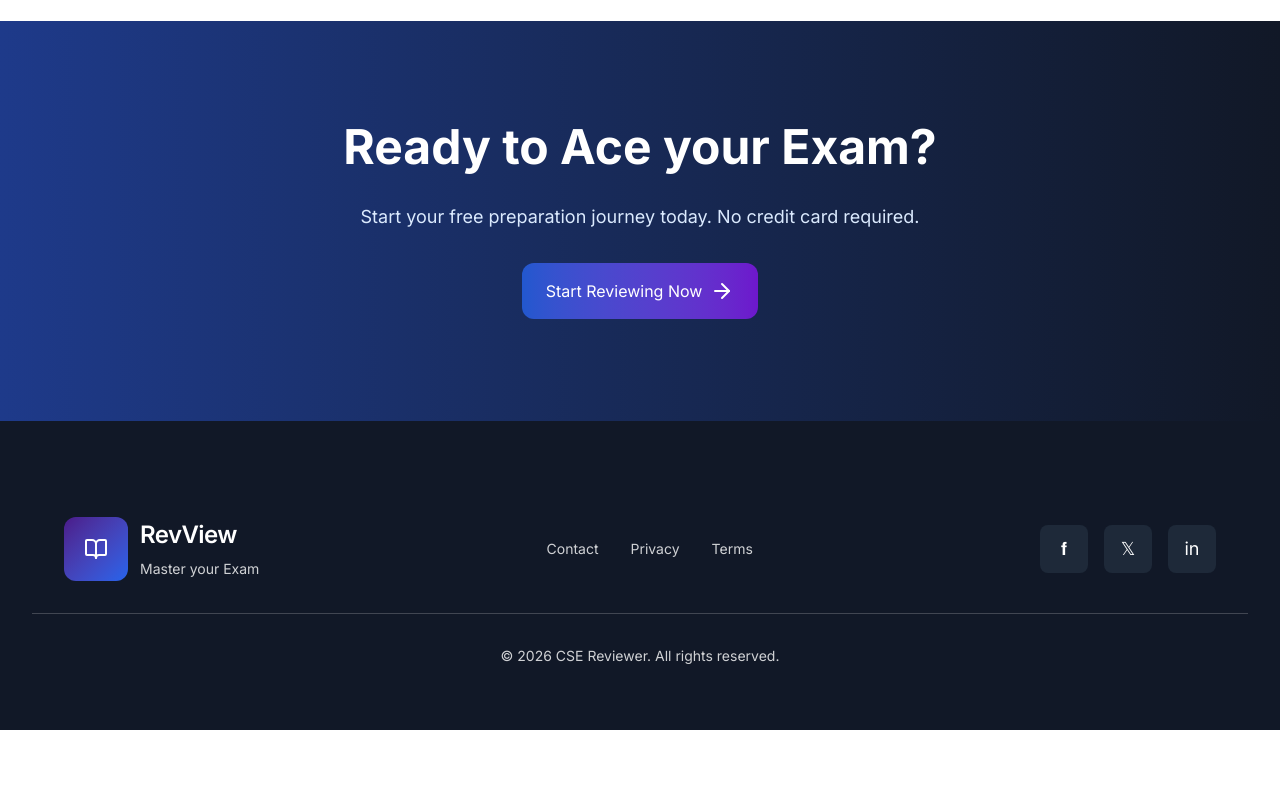
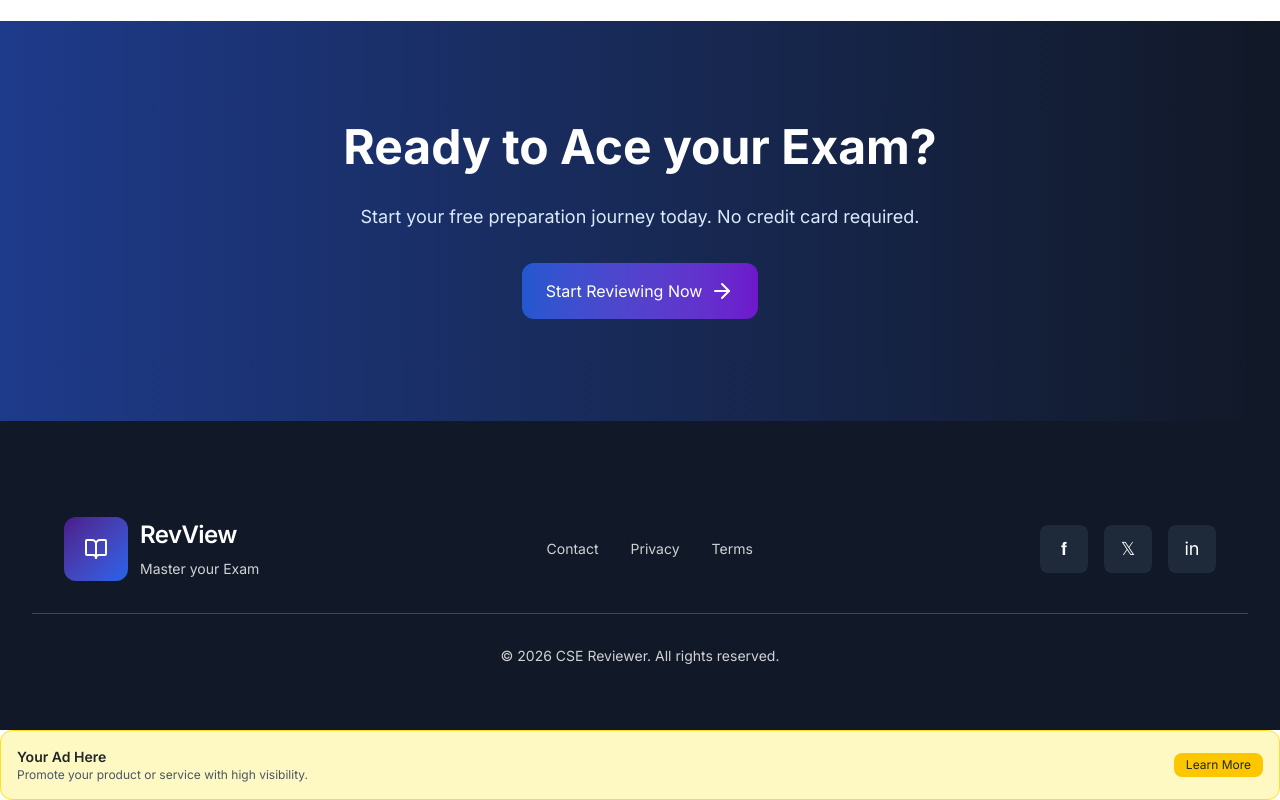
Before and after one commit to johnreyluntayao/revview, a Next.js app: page / in a window 1280 px wide. Shown: the part 4973-5773 px from the top of the page. Before the commit the page ends 5703 px from the top, so only its background shows below. Built offline with nearby package versions, Linux system fonts and the light colour scheme; no server answers.

Commit message:
Sample Ads

```diff
--- a/app/page.tsx
+++ b/app/page.tsx
@@ -1,3 +1,4 @@
+import AdsSection from "@/components/ui/AdsSection";
 import { Homepage, Footer, NavBar} from "@/lib/client-imports"
 
 export default function Home() {
@@ -7,8 +8,8 @@ export default function Home() {
     <div className="w-full">
       <NavBar State="Home"/>
       <Homepage />
-
       <Footer />
+      <AdsSection variant="inline"/>
     </div>
   );
 }
--- /dev/null
+++ b/components/ui/AdsSection.tsx
@@ -0,0 +1,83 @@
+import React from "react";
+
+type AdVariant = "banner" | "card" | "sidebar" | "inline";
+
+interface AdsSectionProps {
+  variant?: AdVariant;
+  title?: string;
+  description?: string;
+  image?: string;
+  cta?: string;
+}
+
+const AdsSection: React.FC<AdsSectionProps> = ({
+  variant = "banner",
+  title = "Your Ad Here",
+  description = "Promote your product or service with high visibility.",
+  image = "https://via.placeholder.com/600x300",
+  cta = "Learn More",
+}) => {
+  // BANNER (Wide horizontal)
+  if (variant === "banner") {
+    return (
+      <div className="w-full bg-linear-to-r from-primary to-secondary text-white rounded-xl p-6 flex flex-col md:flex-row items-center justify-between gap-4">
+        <div>
+          <h2 className="text-xl md:text-2xl font-bold">{title}</h2>
+          <p className="text-sm opacity-90">{description}</p>
+        </div>
+        <button className="bg-white text-black px-4 py-2 rounded-xl font-semibold hover:bg-gray-200 transition">
+          {cta}
+        </button>
+      </div>
+    );
+  }
+
+  // CARD (Box-style ad)
+  if (variant === "card") {
+    return (
+      <div className="max-w-sm bg-white rounded-xl shadow-md overflow-hidden hover:shadow-lg transition">
+        <img src={image} alt="ad" className="w-full h-40 object-cover" />
+        <div className="p-4 flex flex-col gap-2">
+          <h3 className="font-semibold text-lg">{title}</h3>
+          <p className="text-sm text-gray-500">{description}</p>
+          <button className="mt-2 bg-indigo-500 text-white px-3 py-2 rounded-lg hover:bg-indigo-600 transition">
+            {cta}
+          </button>
+        </div>
+      </div>
+    );
+  }
+
+  // SIDEBAR (Tall vertical ad)
+  if (variant === "sidebar") {
+    return (
+      <div className="w-64 bg-gray-100 rounded-2xl p-4 flex flex-col gap-3">
+        <img src={image} alt="ad" className="w-full h-32 object-cover rounded-lg" />
+        <h3 className="font-semibold">{title}</h3>
+        <p className="text-sm text-gray-600">{description}</p>
+        <button className="bg-black text-white py-2 rounded-lg hover:bg-gray-800 transition">
+          {cta}
+        </button>
+      </div>
+    );
+  }
+
+  // INLINE (Inside content)
+  if (variant === "inline") {
+    return (
+      <div className="w-full bg-yellow-100 border border-yellow-300 rounded-xl p-4 flex items-center justify-between gap-4">
+        <div>
+          <h4 className="font-semibold text-sm">{title}</h4>
+          <p className="text-xs text-gray-600">{description}</p>
+        </div>
+        <button className="text-xs bg-yellow-400 px-3 py-1 rounded-lg hover:bg-yellow-500 transition">
+          {cta}
+        </button>
+      </div>
+    );
+  }
+
+  return null;
+};
+
+export default AdsSection;
```
